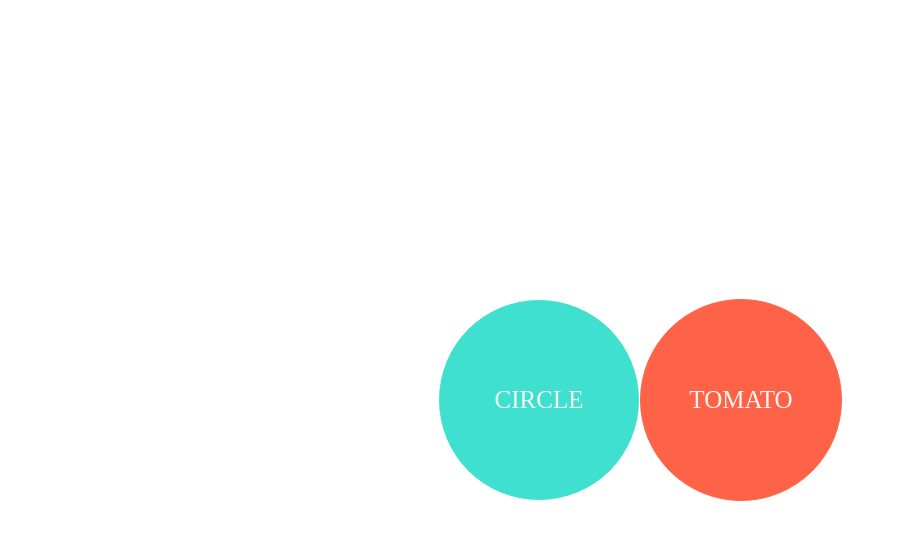
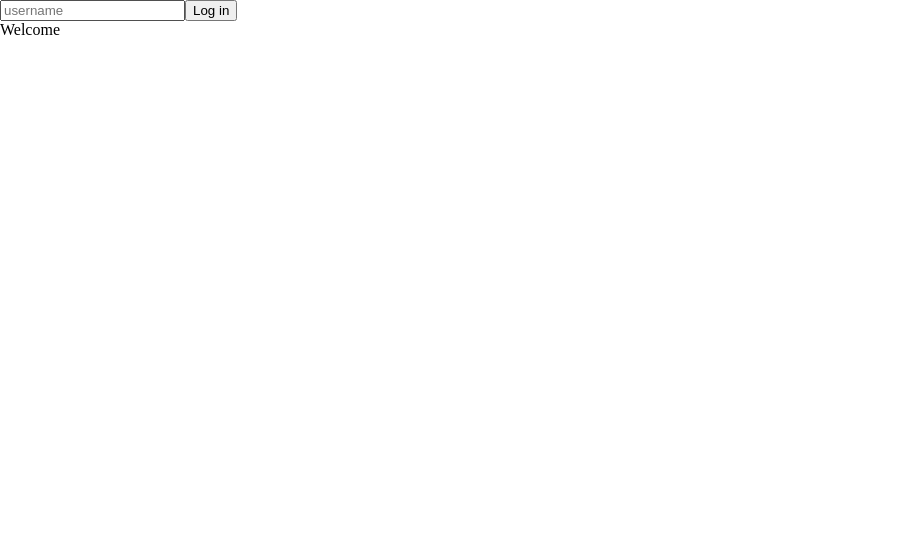
Before and after one commit to tkdgh7063/Crypto-app, a React (Create React App) app: page / in a window 1280 px wide. Shown: the top 540 px of the page, without its empty margins (0-905 px from the left). Built offline with nearby package versions, Linux system fonts and the light colour scheme.

Commit message:
TypeScript state and event handling practice
- Typed useState with string
- Handled React.FormEvent for input and form submit

```diff
--- a/src/App.tsx
+++ b/src/App.tsx
@@ -1,20 +1,33 @@
-import styled from "styled-components";
-import Circle from "./Circle";
-
-const Container = styled.div`
-  height: 100vh;
-  width: 100vw;
-  display: flex;
-  justify-content: center;
-  align-items: center;
-`;
+import React, { useState } from "react";
 
 function App() {
+  const [value, setValue] = useState<string>("");
+
+  const onChange = (e: React.FormEvent<HTMLInputElement>) => {
+    const {
+      currentTarget: { value },
+    } = e;
+    setValue(value);
+  };
+
+  const onSubmit = (e: React.FormEvent<HTMLFormElement>) => {
+    e.preventDefault();
+    console.log(value);
+  };
+
   return (
-    <Container>
-      <Circle bgColor="turquoise" borderColor="white" />
-      <Circle bgColor="tomato" text="TOMATO" />
-    </Container>
+    <div>
+      <form onSubmit={onSubmit}>
+        <input
+          value={value}
+          onChange={onChange}
+          type="text"
+          placeholder="username"
+        />
+        <button>Log in</button>
+      </form>
+      <span>Welcome {value}</span>
+    </div>
   );
 }
 
--- a/src/Circle.tsx
+++ b/src/Circle.tsx
@@ -1,3 +1,4 @@
+import { useState } from "react";
 import styled from "styled-components";
 
 interface ContainerProps {
@@ -25,6 +26,8 @@ interface CircleProps {
 }
 
 function Circle({ bgColor, borderColor, text = "CIRCLE" }: CircleProps) {
+  const [counter, setCounter] = useState<number | string>(0);
+  setCounter(2);
   return (
     <Container bgColor={bgColor} borderColor={borderColor ?? bgColor}>
       {text}
```
